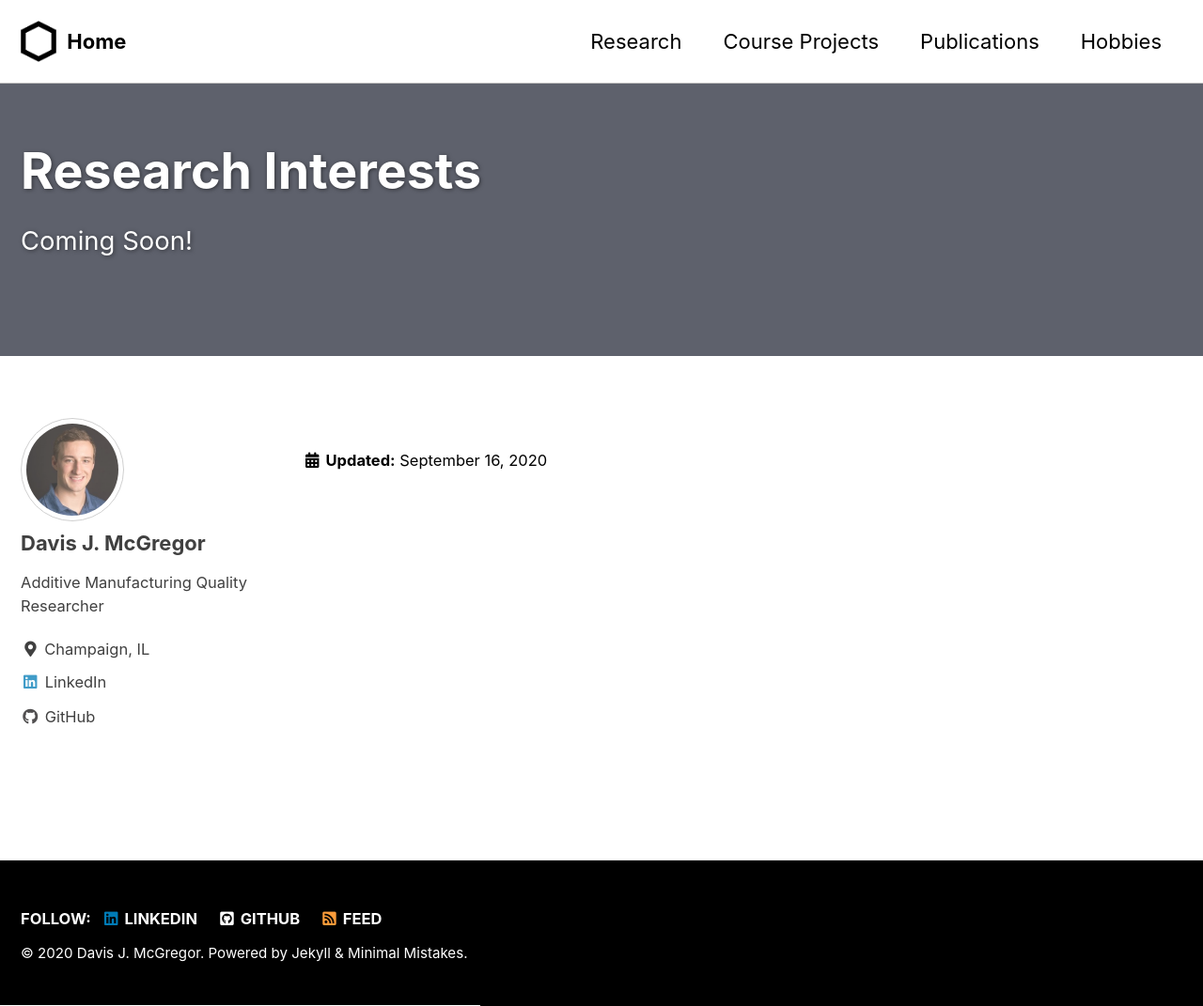
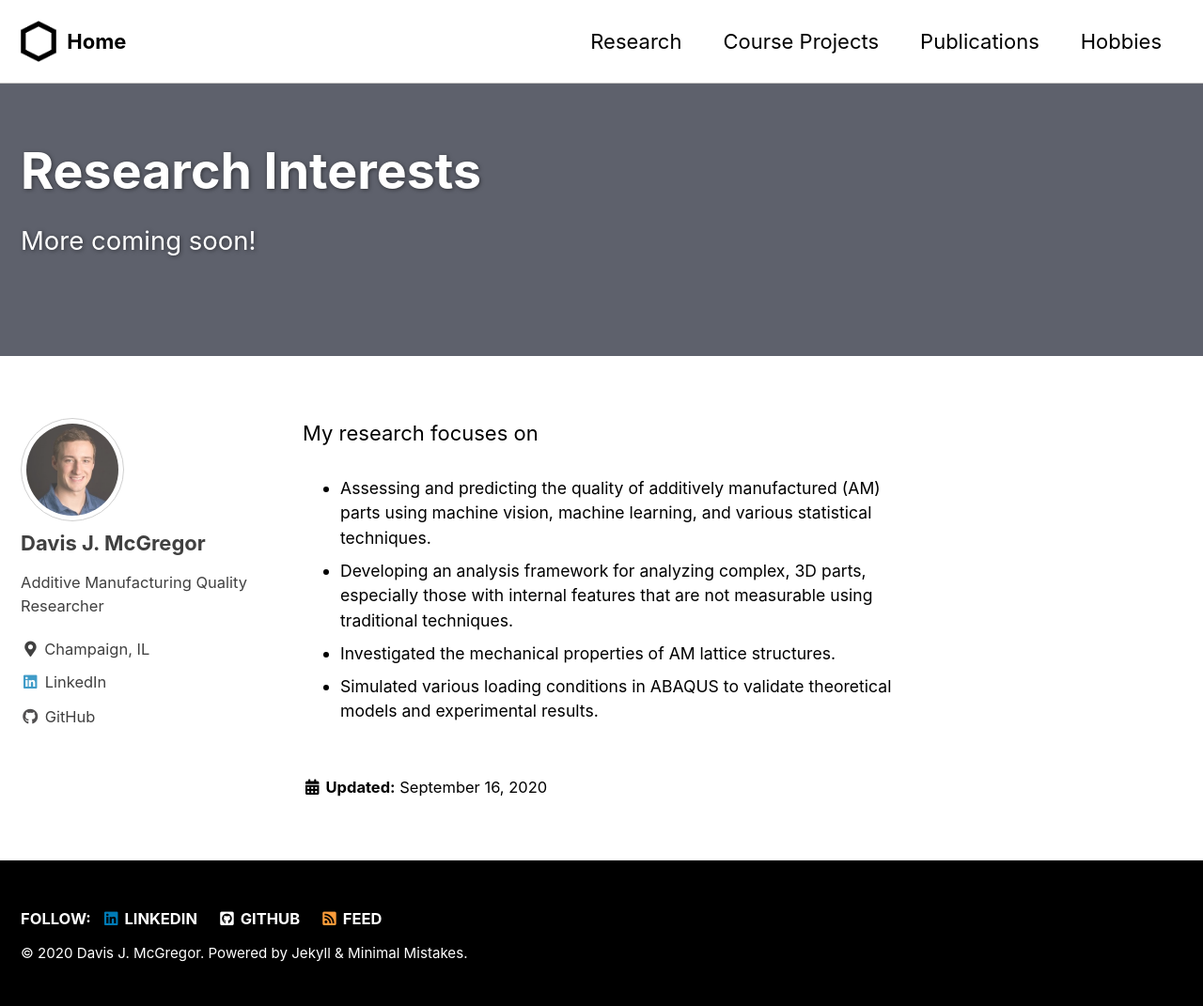
Before and after one commit to djmcgregor/djmcgregor.github.io, a Jekyll site: the page built from _pages/research.md, in a window 1280 px wide and 1071 px high. Shown: the whole window at 94% size. Built offline with Jekyll 4.4.1, drawn with Linux system fonts in a browser that asks for light colours; cached includes are drawn as plain includes.

Commit message:
add quick research bulltes

```diff
--- a/_pages/research.md
+++ b/_pages/research.md
@@ -1,8 +1,9 @@
 ---
 layout: single
+# classes: wide
 permalink: /research/
 title: "Research Interests"
-excerpt: "Coming Soon!"
+excerpt: "More coming soon!"
 header:
   overlay_color: "#5e616c"
   # overlay_image: /assets/images/research/rch_fpc.png
@@ -10,3 +11,11 @@ header:
   # caption: "Flow past a cylinder at Re=300"
 last_modified_at: 2020-09-16T08:41:35-04:00
 ---
+My research focuses on
+{: style="font-size: 1em;"}
+
+* Assessing and predicting the quality of additively manufactured (AM) parts using machine vision, machine learning, and various statistical techniques.
+*	Developing an analysis framework for analyzing complex, 3D parts, especially those with internal features that are not measurable using traditional techniques.
+*	Investigated the mechanical properties of AM lattice structures.
+*	Simulated various loading conditions in ABAQUS to validate theoretical models and experimental results.
+<!-- {: style="text-align: justify;"} -->
```
